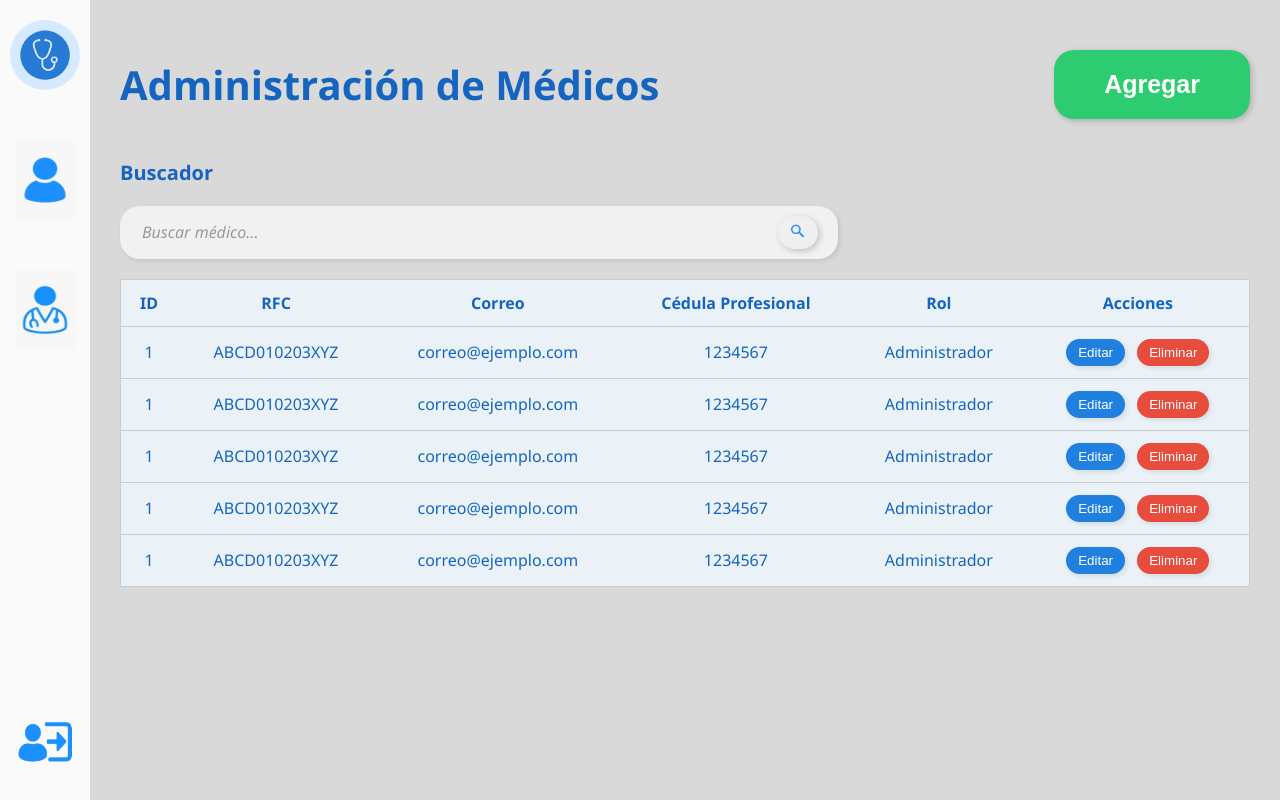
After one commit to Crayo0n/ProyectoCentroMedico, a Flask app: page /doctores in a window 1280 px wide. The commit adds this page. Run offline with Flask 3, Linux system fonts and the light colour scheme.

Commit message:
Interfaz para Administración de Doctores

```diff
--- a/app.py
+++ b/app.py
@@ -6,6 +6,11 @@ app = Flask(__name__)
 def login():
     return render_template('login.html')
 
+@app.route('/doctores')
+def doctores():
+    return render_template('doctores.html')
+
+
 
 
 if __name__ == '__main__':
--- /dev/null
+++ b/static/css/doctores.css
@@ -0,0 +1,195 @@
+body {
+    margin: 0;
+    font-family: 'Segoe UI', sans-serif;
+    background-color: #d9d9d9;
+}
+
+.container {
+    display: flex;
+    height: 100vh;
+}
+
+/* Barra lateral */
+.sidebar {
+    background-color: #fafafa;
+    padding: 20px 10px;
+    width: 70px;
+    display: flex;
+    flex-direction: column;
+    align-items: center;
+    gap: 50px;
+}
+
+.sidebar-icon {
+    width: 60px;
+    height: 80px;
+    cursor: pointer;
+    transition: transform 0.2s ease;
+}
+
+.sidebar-iconLogo {
+    width: 80px;
+    height: 80px;
+    cursor: pointer;
+    transition: transform 0.2s ease;
+}
+
+.logo-wrapper {
+    width: 70px;
+    height: 70px;
+    background-color: #d6eaff;
+    border-radius: 50%;
+    display: flex;
+    justify-content: center;
+    align-items: center;
+}
+
+
+.sidebar-iconSalir {
+    width: 70px;
+    height: 75px;
+    cursor: pointer;
+    transition: transform 0.2s ease;
+}
+
+.sidebar-icon:hover, .sidebar-iconLogo:hover, .sidebar-iconSalir:hover  {
+    transform: scale(1.1);
+}
+
+.logout {
+    margin-top: auto;
+}
+
+
+
+/* Main content */
+.main {
+    flex-grow: 1;
+    padding: 30px;
+    background-color: #d9d9d9;
+}
+
+.header {
+    display: flex;
+    justify-content: space-between;
+    align-items: center;
+}
+
+.header h1 {
+    color: #1565c0;
+    font-size: 40px;
+}
+
+h3 {
+    color: #1565c0;
+    font-size: 20px;
+}
+
+.btn-agregar {
+    background-color: #2ecc71;
+    color: white;
+    border: none;
+    padding: 20px 50px;
+    border-radius: 20px;
+    font-weight: bold;
+    font-size: 25px;
+    box-shadow: 2px 2px 6px rgba(0,0,0,0.2);
+    cursor: pointer;
+}
+
+.btn-buscar {
+    color: white;
+    border: none;
+    padding: 5px 10px;
+    border-radius: 20px;
+    font-weight: bold;
+    box-shadow: 2px 2px 6px rgba(0,0,0,0.2);
+    cursor: pointer;
+}
+
+.buscador {
+    display: flex;
+    align-items: center;
+    margin: 20px 0;
+    background-color: #f1f1f1;
+    border-radius: 20px;
+    padding: 10px 20px;
+    width: 60%;
+    box-shadow: 2px 2px 5px rgba(0,0,0,0.1);
+}
+
+.buscador input {
+    flex-grow: 1;
+    border: none;
+    background: transparent;
+    font-size: 16px;
+    font-family: 'Segoe UI', sans-serif;
+    color: #333;
+    outline: none;
+}
+
+.buscador input::placeholder {
+    color: #999;
+    font-style: italic;
+}
+
+.buscador img {
+    width: 20px;
+    height: 20px;
+}
+
+/* Tabla */
+table {
+    width: 100%;
+    background-color: #eaf2f8;
+    border-collapse: collapse;
+    border: 1px solid #ccc;
+}
+
+th, td {
+    padding: 12px;
+    text-align: center;
+    color: #1565c0;
+    border-bottom: 1px solid #ccc;
+}
+
+.btn-editar {
+    background-color: #1f80e0;
+    color: white;
+    border: none;
+    padding: 6px 12px;
+    border-radius: 20px;
+    margin-right: 8px;
+    cursor: pointer;
+    box-shadow: 2px 2px 5px rgba(0,0,0,0.1);
+}
+
+.btn-eliminar {
+    background-color: #e74c3c;
+    color: white;
+    border: none;
+    padding: 6px 12px;
+    border-radius: 20px;
+    cursor: pointer;
+    box-shadow: 2px 2px 5px rgba(0,0,0,0.1);
+}
+
+.btn-agregar:hover {
+    background-color: #0c8526;
+    transform: scale(1.1);
+}
+
+.btn-eliminar:hover {
+    background-color: #ad2626;
+    transform: scale(1.1);
+}
+
+.btn-editar:hover {
+    background-color: #025170;
+    transform: scale(1.1);
+}
+
+.btn-buscar:hover {
+    background-color: #aaadab;
+    transform: scale(1.1);
+}
--- a/static/css/login.css
+++ b/static/css/login.css
@@ -71,7 +71,6 @@ button:hover {
 .logo-container {
     width: 130px;
     height: 130px;
-    background-color: #2f80ed;
     border-radius: 50%;
     display: flex;
     align-items: center;
--- /dev/null
+++ b/templates/doctores.html
@@ -0,0 +1,63 @@
+<!DOCTYPE html>
+<html lang="es">
+<head>
+    <meta charset="UTF-8">
+    <title>Administración de Médicos</title>
+    <link rel="stylesheet" href="{{ url_for('static', filename='css/doctores.css') }}">
+</head>
+<body>
+    <div class="container">
+        <!-- Barra lateral -->
+        <aside class="sidebar">
+        <div class="logo-wrapper">
+            <img src="{{ url_for('static', filename='img/logo.png') }}" alt="Logo" class="sidebar-iconLogo">
+        </div>
+            <img src="{{ url_for('static', filename='img/usuario.png') }}" alt="Usuarios" class="sidebar-icon">
+            <img src="{{ url_for('static', filename='img/doctores.png') }}" alt="Médicos" class="sidebar-icon">
+            <img src="{{ url_for('static', filename='img/CerrarSesion.png') }}" alt="Salir" class="sidebar-iconSalir logout">
+        </aside>
+
+        <!-- Contenido principal -->
+        <main class="main">
+            <header class="header">
+                <h1>Administración de Médicos</h1>
+                <button class="btn-agregar">Agregar</button>
+            </header>
+
+            <h3>Buscador</h3>
+            <div class="buscador">
+                <input type="text" id="buscador" placeholder="Buscar médico...">
+               <button class="btn-buscar"><img src="{{ url_for('static', filename='img/lupa.png') }}" alt="Buscar"></button>
+            </div>
+
+            <table>
+                <thead>
+                    <tr>
+                        <th>ID</th>
+                        <th>RFC</th>
+                        <th>Correo</th>
+                        <th>Cédula Profesional</th>
+                        <th>Rol</th>
+                        <th>Acciones</th>
+                    </tr>
+                </thead>
+                <tbody>
+                    {% for _ in range(5) %}
+                    <tr>
+                        <td>1</td>
+                        <td>ABCD010203XYZ</td>
+                        <td>correo@ejemplo.com</td>
+                        <td>1234567</td>
+                        <td>Administrador</td>
+                        <td>
+                            <button class="btn-editar">Editar</button>
+                            <button class="btn-eliminar">Eliminar</button>
+                        </td>
+                    </tr>
+                    {% endfor %}
+                </tbody>
+            </table>
+        </main>
+    </div>
+</body>
+</html>
```
Also changed, not shown: static/img/CerrarSesion.png (added), static/img/Lupa.png (added), static/img/doctores.png (added), static/img/logo.png (added), static/img/usuario.png (added).
